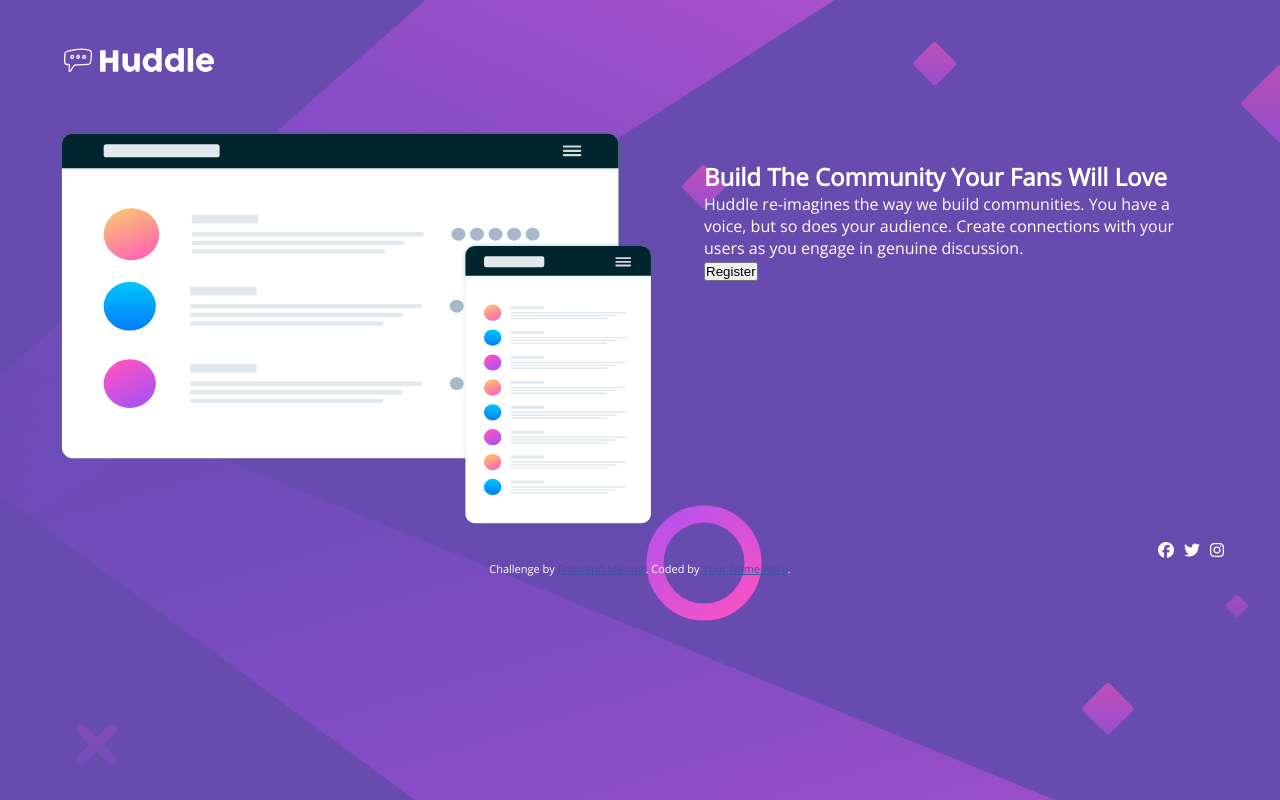
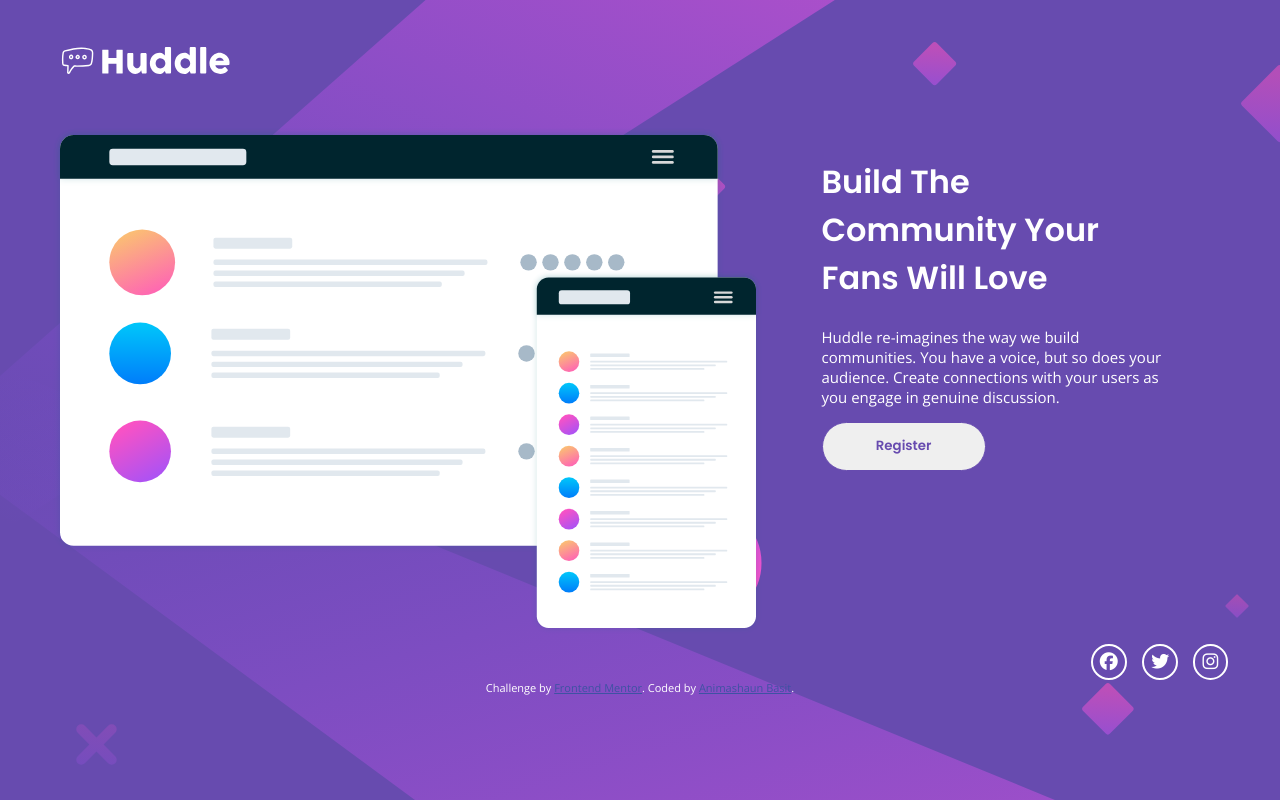
Before and after one commit to Bola22/Huddle-landing-page, a plain HTML site: page index.html in a window 1280 px wide. Drawn offline with nearby package versions, Linux system fonts and the light colour scheme.

Commit message:
third commit

```diff
--- a/index.html
+++ b/index.html
@@ -12,8 +12,7 @@
   <script src="https://kit.fontawesome.com/cb1a4ae35a.js" crossorigin="anonymous"></script>
   <style>
 
-    .attribution { font-size: 11px; text-align: center; }
-    .attribution a { color: hsl(228, 45%, 44%); }
+
   </style>
 </head>
 <body>
@@ -25,7 +24,7 @@
       <img src="./images/illustration-mockups.svg" alt="illustration-mockups">
     </div>
     <div class="right-col">
-      <h1>Build The Community Your Fans Will Love</h1>
+      <h2 class="title">Build The Community Your Fans Will Love</h2>
       <p>Huddle re-imagines the way we build communities. You have a voice, but so does your audience.
         Create connections with your users as you engage in genuine discussion. </p>
         <button>Register</button>
@@ -44,7 +43,7 @@
   <footer>
     <p class="attribution">
       Challenge by <a href="https://www.frontendmentor.io?ref=challenge" target="_blank">Frontend Mentor</a>.
-      Coded by <a href="#">Your Name Here</a>.
+      Coded by <a href="#">Animashaun Basit</a>.
     </p>
   </footer>
 </body>
--- a/style.css
+++ b/style.css
@@ -11,28 +11,16 @@
     --Soft-Magenta: hsl(300, 69%, 71%);
 }
 
-body {
-    background-color: var(--Violet);
-    background-image: url(./images/bg-mobile.svg);
-    color: white;
-    max-height: 100vh;
-    font-family: 'Open Sans';
-}
-
-
-/* @media only screen and (max-width: 375px) {
-    body {
-        background-image: url(./images/bg-mobile.svg);
-    }
-} */
 
 
 body {
     background-image: url(./images/bg-desktop.svg);
     font-family: 'Open Sans';
     padding: 1.5em 3.5em;
-    /* padding-left: 1.5em;
-    padding-right: 1.5em; */
+    font-size: 200;
+    font-size: 15px;
+    color: white;
+    background-color: var(--Violet);
 }
 
 
@@ -45,33 +33,47 @@ body {
 }
 
 .logo img {
-    height: 2.5em;
+    height: 3em;
 }
 
 .hero {
-    display: flex;
-    justify-content: space-between;
     padding: 2em 0 0.4em 0;
+    display: grid;
+    grid-template-columns: 1fr 1fr;
+    height: min-content;
 }
 
-.left-col {
-    padding: 0 1em 0 0;
-    width: fit-content;
+
+
+.right-col {
+    padding: 2em 4em;
 }
 
-.left-col img {
-    height: 400px;
-    width: 600px;
-
+.right-col p {
+    padding-bottom: 1em;
 }
 
-.right-col {
-    padding: 2em;
+.title  {
+    font-family: 'Poppins';
+    font-weight: 600;
+    font-size: 32px;
+    padding-bottom: 0.8em;
 }
 
-h2 {
+button {
+    padding: 1em 4em;
+    border-radius: 2em;
+    color: var(--Violet);
     font-family: 'Poppins';
-    font-weight: bolder;
+    font-weight: 600;
+    border: 1px solid var(--Violet);
+    transition: ease-in-out .3s;
+}
+
+button:hover {
+    background-color: var(--Soft-Magenta);
+    color: white;
+    cursor: pointer;
 }
 
 ul {
@@ -81,5 +83,54 @@ ul {
 }
 ul li {
     list-style: none;
-    margin-left: 10px;
+    margin-left: 15px;
 }
+
+.fa-brands {
+    font-size: 18px;
+    border: 2px solid white;
+    border-radius: 5em;
+    padding: .4em;
+    transition: ease-in-out .3s;
+}
+
+.fa-brands:hover {
+    color: var(--Soft-Magenta);
+    border: 2px solid var(--Soft-Magenta);
+    cursor: pointer;
+}
+
+.attribution { font-size: 11px; text-align: center; }
+.attribution a { color: hsl(228, 45%, 44%); }
+
+
+@media only screen and (max-width: 375px) {
+    body {
+        background-image: url(./images/bg-mobile.svg);
+        background-repeat: no-repeat;
+        font-size: 14px;
+        max-width: 100%;
+        height: 100%;
+    }
+    .hero {
+        display: inline-block;
+        width: 100%;
+    }
+    .left-col img {
+        width: 100%;
+    }
+    .right-col {
+        justify-content: center;
+        text-align: center;
+    }
+    .title {
+        font-size: 25px;
+    }
+    button {
+        padding: 1em 7em;
+    }
+    ul {
+        display: flex;
+        justify-content: center;
+    }
+}
```
